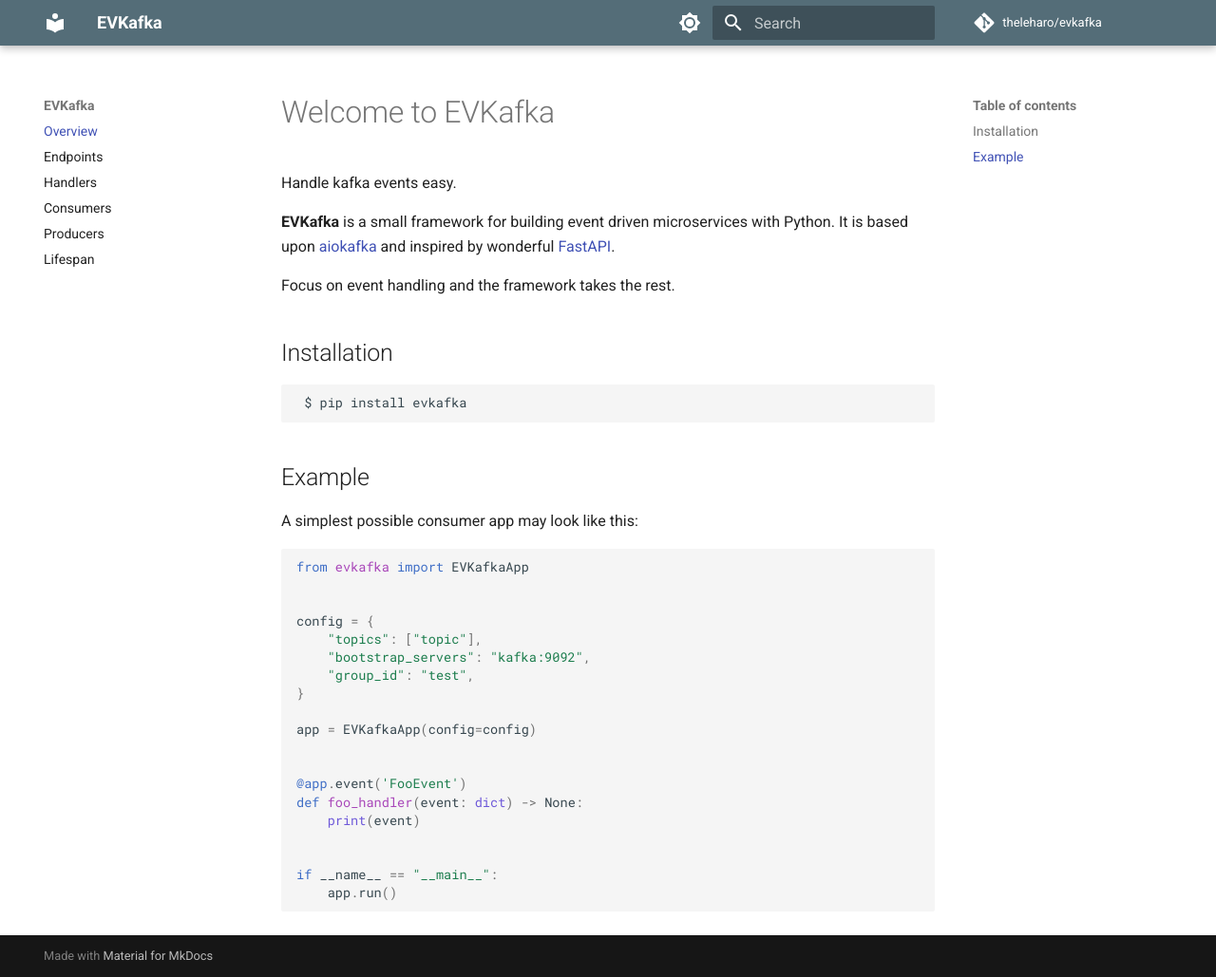
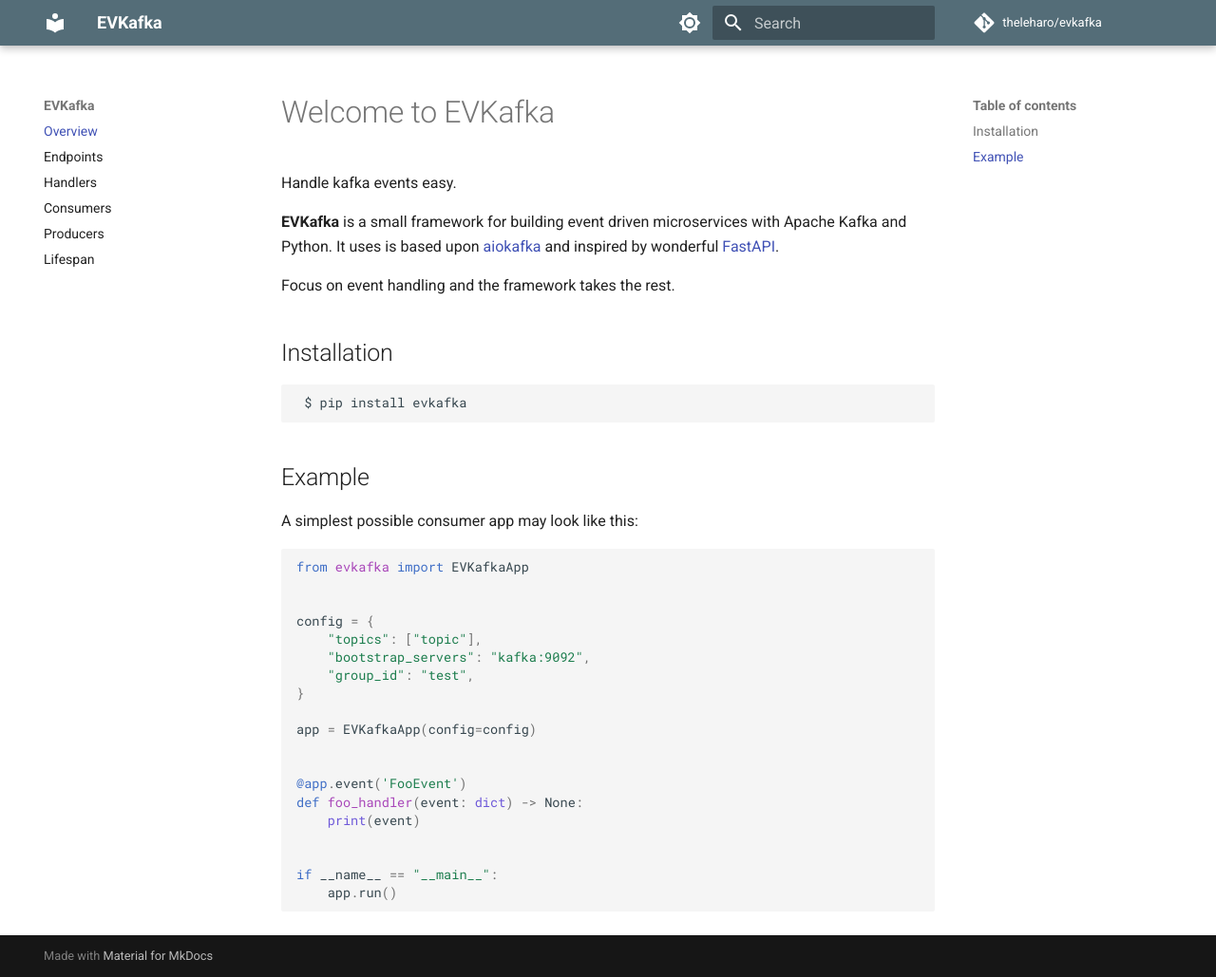
Before and after one commit to theleharo/evkafka, an MkDocs documentation site: the page built from docs/index.md, in a window 1280 px wide and 1029 px high. Shown: the whole window at 95% size. Built offline with MkDocs 1.6.1 and Material for MkDocs 9.7.7, drawn with Linux system fonts in a browser that asks for light colours; comment, search, counter and statistics services are not loaded.

Commit message:
minor docs update

```diff
--- a/docs/index.md
+++ b/docs/index.md
@@ -2,8 +2,9 @@
 
 Handle kafka events easy.
 
-**EVKafka** is a small framework for building event driven microservices with Python.
-It is based upon [aiokafka](https://aiokafka.readthedocs.io/en/stable/) and inspired
+**EVKafka** is a small framework for building event driven microservices
+with Apache Kafka and Python. It uses is based upon
+[aiokafka](https://aiokafka.readthedocs.io/en/stable/) and inspired
 by wonderful [FastAPI](https://fastapi.tiangolo.com/).
 
 Focus on event handling and the framework takes the rest.
```
